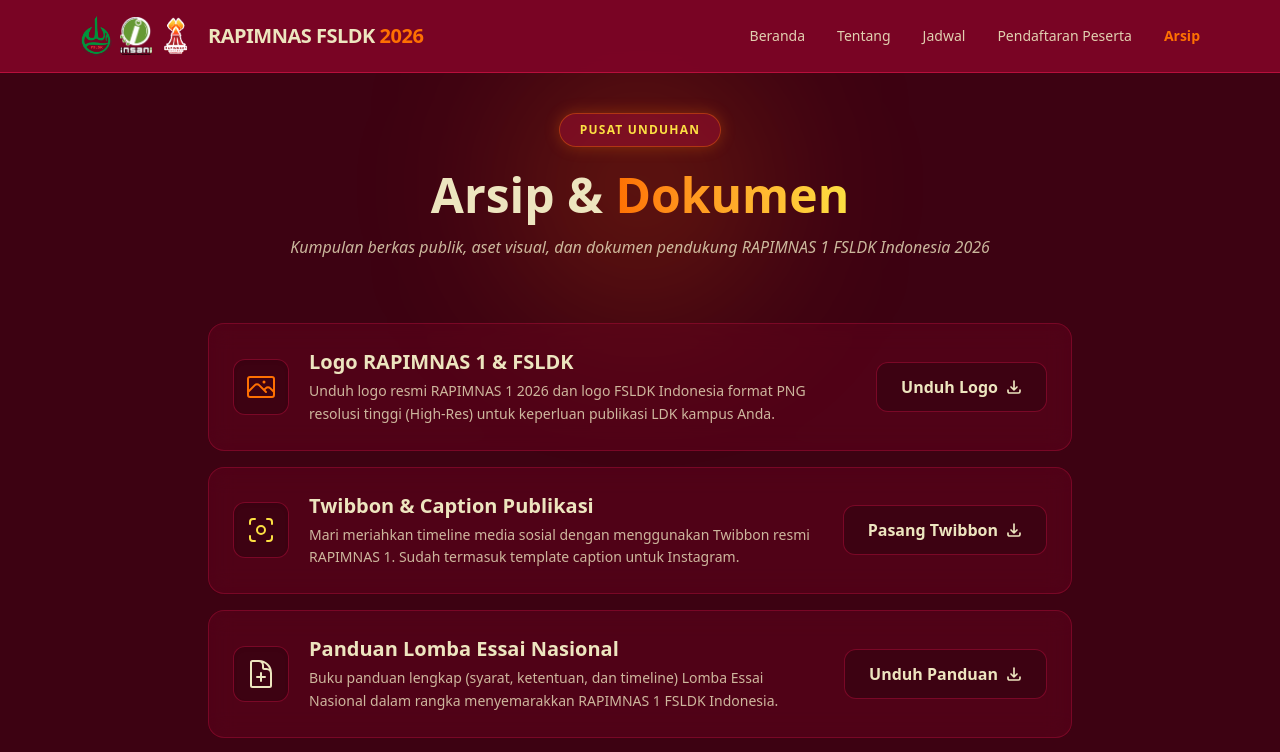
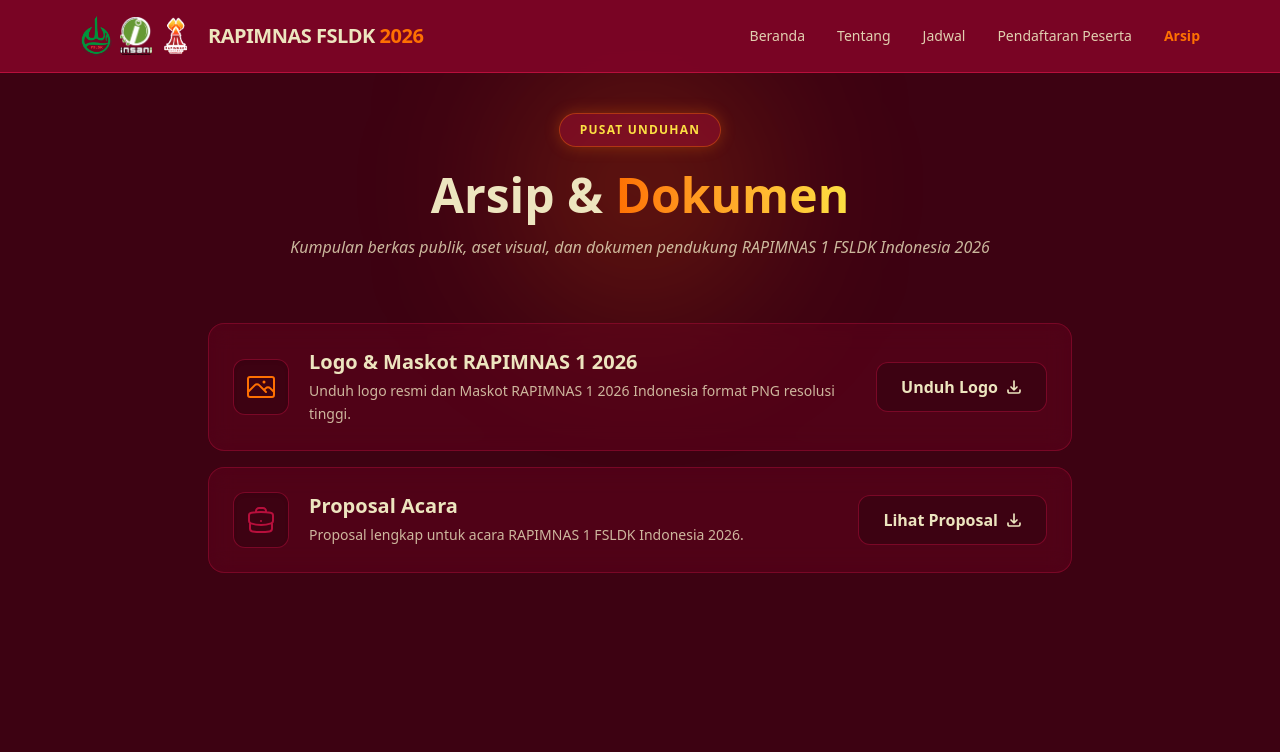
Before and after one commit to 4tikky/rapimnas26, a Next.js app: page /arsip in a window 1280 px wide. Shown: the top 752 px of the page. Built offline with nearby package versions, Linux system fonts and the light colour scheme.

Commit message:
add dokumen n revisi jadwal n cp

```diff
--- a/src/app/arsip/page.tsx
+++ b/src/app/arsip/page.tsx
@@ -3,52 +3,52 @@
 export default function ArsipPage() {
   const publicResources = [
     {
-      title: "Logo RAPIMNAS 1 & FSLDK",
-      description: "Unduh logo resmi RAPIMNAS 1 2026 dan logo FSLDK Indonesia format PNG resolusi tinggi (High-Res) untuk keperluan publikasi LDK kampus Anda.",
+      title: "Logo & Maskot RAPIMNAS 1 2026",
+      description: "Unduh logo resmi dan Maskot RAPIMNAS 1 2026 Indonesia format PNG resolusi tinggi.",
       icon: (
         // Warna diubah menjadi Oranye (#fe7002)
         <svg xmlns="http://www.w3.org/2000/svg" fill="none" viewBox="0 0 24 24" strokeWidth={1.5} stroke="currentColor" className="w-8 h-8 text-[#fe7002]">
           <path strokeLinecap="round" strokeLinejoin="round" d="M2.25 15.75l5.159-5.159a2.25 2.25 0 013.182 0l5.159 5.159m-1.5-1.5l1.409-1.409a2.25 2.25 0 013.182 0l2.909 2.909m-18 3.75h16.5a1.5 1.5 0 001.5-1.5V6a1.5 1.5 0 00-1.5-1.5H3.75A1.5 1.5 0 002.25 6v12a1.5 1.5 0 001.5 1.5zm10.5-11.25h.008v.008h-.008V8.25zm.375 0a.375.375 0 11-.75 0 .375.375 0 01.75 0z" />
         </svg>
       ),
-      link: "#",
+      link: "https://drive.google.com/drive/folders/14r_q9l9CKuw-4fFvy64rzXUjjHait5r3?usp=sharing",
       btnText: "Unduh Logo"
     },
+    // {
+    //   title: "Twibbon & Caption Publikasi",
+    //   description: "Mari meriahkan timeline media sosial dengan menggunakan Twibbon resmi RAPIMNAS 1. Sudah termasuk template caption untuk Instagram.",
+    //   icon: (
+    //     // Warna diubah menjadi Kuning (#fce043)
+    //     <svg xmlns="http://www.w3.org/2000/svg" fill="none" viewBox="0 0 24 24" strokeWidth={1.5} stroke="currentColor" className="w-8 h-8 text-[#fce043]">
+    //       <path strokeLinecap="round" strokeLinejoin="round" d="M7.5 3.75H6A2.25 2.25 0 003.75 6v1.5M16.5 3.75H18A2.25 2.25 0 0120.25 6v1.5m0 9V18A2.25 2.25 0 0118 20.25h-1.5m-9 0H6A2.25 2.25 0 013.75 18v-1.5M15 12a3 3 0 11-6 0 3 3 0 016 0z" />
+    //     </svg>
+    //   ),
+    //   link: "#",
+    //   btnText: "Pasang Twibbon"
+    // },
+    // {
+    //   title: "Panduan Lomba Essai Nasional",
+    //   description: "Buku panduan lengkap (syarat, ketentuan, dan timeline) Lomba Essai Nasional dalam rangka menyemarakkan RAPIMNAS 1 FSLDK Indonesia.",
+    //   icon: (
+    //     // Warna diubah menjadi Krem (#ede5bf)
+    //     <svg xmlns="http://www.w3.org/2000/svg" fill="none" viewBox="0 0 24 24" strokeWidth={1.5} stroke="currentColor" className="w-8 h-8 text-[#ede5bf]">
+    //       <path strokeLinecap="round" strokeLinejoin="round" d="M19.5 14.25v-2.625a3.375 3.375 0 00-3.375-3.375h-1.5A1.125 1.125 0 0113.5 7.125v-1.5a3.375 3.375 0 00-3.375-3.375H8.25m3.75 9v6m3-3H9m1.5-12H5.625c-.621 0-1.125.504-1.125 1.125v17.25c0 .621.504 1.125 1.125 1.125h12.75c.621 0 1.125-.504 1.125-1.125V11.25a9 9 0 00-9-9z" />
+    //     </svg>
+    //   ),
+    //   link: "#",
+    //   btnText: "Unduh Panduan"
+    // },
     {
-      title: "Twibbon & Caption Publikasi",
-      description: "Mari meriahkan timeline media sosial dengan menggunakan Twibbon resmi RAPIMNAS 1. Sudah termasuk template caption untuk Instagram.",
-      icon: (
-        // Warna diubah menjadi Kuning (#fce043)
-        <svg xmlns="http://www.w3.org/2000/svg" fill="none" viewBox="0 0 24 24" strokeWidth={1.5} stroke="currentColor" className="w-8 h-8 text-[#fce043]">
-          <path strokeLinecap="round" strokeLinejoin="round" d="M7.5 3.75H6A2.25 2.25 0 003.75 6v1.5M16.5 3.75H18A2.25 2.25 0 0120.25 6v1.5m0 9V18A2.25 2.25 0 0118 20.25h-1.5m-9 0H6A2.25 2.25 0 013.75 18v-1.5M15 12a3 3 0 11-6 0 3 3 0 016 0z" />
-        </svg>
-      ),
-      link: "#",
-      btnText: "Pasang Twibbon"
-    },
-    {
-      title: "Panduan Lomba Essai Nasional",
-      description: "Buku panduan lengkap (syarat, ketentuan, dan timeline) Lomba Essai Nasional dalam rangka menyemarakkan RAPIMNAS 1 FSLDK Indonesia.",
-      icon: (
-        // Warna diubah menjadi Krem (#ede5bf)
-        <svg xmlns="http://www.w3.org/2000/svg" fill="none" viewBox="0 0 24 24" strokeWidth={1.5} stroke="currentColor" className="w-8 h-8 text-[#ede5bf]">
-          <path strokeLinecap="round" strokeLinejoin="round" d="M19.5 14.25v-2.625a3.375 3.375 0 00-3.375-3.375h-1.5A1.125 1.125 0 0113.5 7.125v-1.5a3.375 3.375 0 00-3.375-3.375H8.25m3.75 9v6m3-3H9m1.5-12H5.625c-.621 0-1.125.504-1.125 1.125v17.25c0 .621.504 1.125 1.125 1.125h12.75c.621 0 1.125-.504 1.125-1.125V11.25a9 9 0 00-9-9z" />
-        </svg>
-      ),
-      link: "#",
-      btnText: "Unduh Panduan"
-    },
-    {
-      title: "Proposal Sponsorship",
-      description: "Bagi instansi atau perusahaan yang ingin berkolaborasi menyukseskan acara nasional ini, silakan unduh penawaran kerja sama kami.",
+      title: "Proposal Acara",
+      description: "Proposal lengkap untuk acara RAPIMNAS 1 FSLDK Indonesia 2026.",
       icon: (
         // Warna diubah menjadi Merah Terang (#b70f3c)
         <svg xmlns="http://www.w3.org/2000/svg" fill="none" viewBox="0 0 24 24" strokeWidth={1.5} stroke="currentColor" className="w-8 h-8 text-[#b70f3c]">
           <path strokeLinecap="round" strokeLinejoin="round" d="M20.25 14.15v4.25c0 1.094-.787 2.036-1.872 2.18-2.087.277-4.216.42-6.378.42s-4.291-.143-6.378-.42c-1.085-.144-1.872-1.086-1.872-2.18v-4.25m16.5 0a2.18 2.18 0 00.75-1.661V8.706c0-1.081-.768-2.015-1.837-2.175a48.114 48.114 0 00-3.413-.387m4.5 8.006c-.194.165-.42.295-.673.38A23.97 23.97 0 0112 15.75c-2.648 0-5.195-.429-7.577-1.22a2.016 2.016 0 01-.673-.38m0 0A2.18 2.18 0 013 12.489V8.706c0-1.081.768-2.015 1.837-2.175a48.111 48.111 0 013.413-.387m7.5 0V5.25A2.25 2.25 0 0013.5 3h-3a2.25 2.25 0 00-2.25 2.25v.894m7.5 0a48.667 48.667 0 00-7.5 0M12 12.75h.008v.008H12v-.008z" />
         </svg>
       ),
-      link: "#",
-      btnText: "Unduh Proposal"
+      link: "https://docs.google.com/document/d/1x91GD0PbsdjJV3qMh0b5S1lhziZkqcHV/edit",
+      btnText: "Lihat Proposal"
     }
   ];
 
--- a/src/app/pendaftaran/peserta/page.tsx
+++ b/src/app/pendaftaran/peserta/page.tsx
@@ -49,7 +49,7 @@
                 <div className="space-y-3">
                   <div className="bg-[#b70f3c]/20 p-4 rounded-xl border border-[#b70f3c]/40">
                     <p className="text-[#ede5bf] font-bold">Batch 1</p>
-                    <p className="text-[#ede5bf]/70 text-sm">1 - 16 Oktober 2026</p>
+                    <p className="text-[#ede5bf]/70 text-sm">5 - 16 Oktober 2026</p>
                   </div>
                   <div className="bg-[#b70f3c]/20 p-4 rounded-xl border border-[#b70f3c]/40">
                     <p className="text-[#ede5bf] font-bold">Batch 2</p>
@@ -77,8 +77,8 @@
                   </div>
                   <div>
                     <span className="text-[#ede5bf]/80 text-sm block mb-1">Metode Pembayaran:</span>
-                    <span className="text-[#ede5bf] font-semibold block">Transfer ke Rekening Bendahara</span>
-                    <span className="text-[#fe7002] text-xs italic">(Detail rekening terdapat pada Guidebook)</span>
+                    <span className="text-[#ede5bf] font-semibold block">BSI 7278224532</span>
+                    <span className="text-[#fe7002] text-xs italic">a.n. NAURA YAZMI</span>
                   </div>
                 </div>
               </div>
@@ -126,13 +126,13 @@
               <div className="bg-[#b70f3c]/20 p-5 rounded-xl border border-[#b70f3c]/40">
                 <h4 className="text-[#fce043] font-bold mb-3 text-sm uppercase tracking-wider">Narahubung (CP)</h4>
                 <div className="space-y-3">
-                  <a href="https://wa.me/6281284860084" target="_blank" rel="noopener noreferrer" className="flex items-center gap-3 text-[#ede5bf] hover:text-[#fe7002] transition-colors group">
+                  <a href="https://wa.me/6281328265391" target="_blank" rel="noopener noreferrer" className="flex items-center gap-3 text-[#ede5bf] hover:text-[#fe7002] transition-colors group">
                     <div className="w-8 h-8 rounded-full bg-[#7d0526] flex items-center justify-center group-hover:scale-110 transition-transform">
                       <svg xmlns="http://www.w3.org/2000/svg" viewBox="0 0 24 24" fill="currentColor" className="w-4 h-4"><path fillRule="evenodd" d="M1.5 4.5a3 3 0 0 1 3-3h1.372c.86 0 1.61.586 1.819 1.42l1.105 4.423a1.875 1.875 0 0 1-.694 1.955l-1.293.97c-.135.101-.164.249-.126.352a11.285 11.285 0 0 0 6.697 6.697c.103.038.25.009.352-.126l.97-1.293a1.875 1.875 0 0 1 1.955-.694l4.423 1.105c.834.209 1.42.959 1.42 1.82V19.5a3 3 0 0 1-3 3h-2.25C8.552 22.5 1.5 15.448 1.5 6.75V4.5Z" clipRule="evenodd" /></svg>
                     </div>
                     <div>
-                      <p className="font-semibold text-sm">Shorim Azmi Abwah</p>
-                      <p className="text-xs opacity-70">0812-8486-0084</p>
+                      <p className="font-semibold text-sm">Davi Arya</p>
+                      <p className="text-xs opacity-70">0813-2826-5391</p>
                     </div>
                   </a>
                   <a href="https://wa.me/6285695543964" target="_blank" rel="noopener noreferrer" className="flex items-center gap-3 text-[#ede5bf] hover:text-[#fe7002] transition-colors group">
```
Also changed, not shown: src/components/Rundown.tsx (+16 -17 lines).
